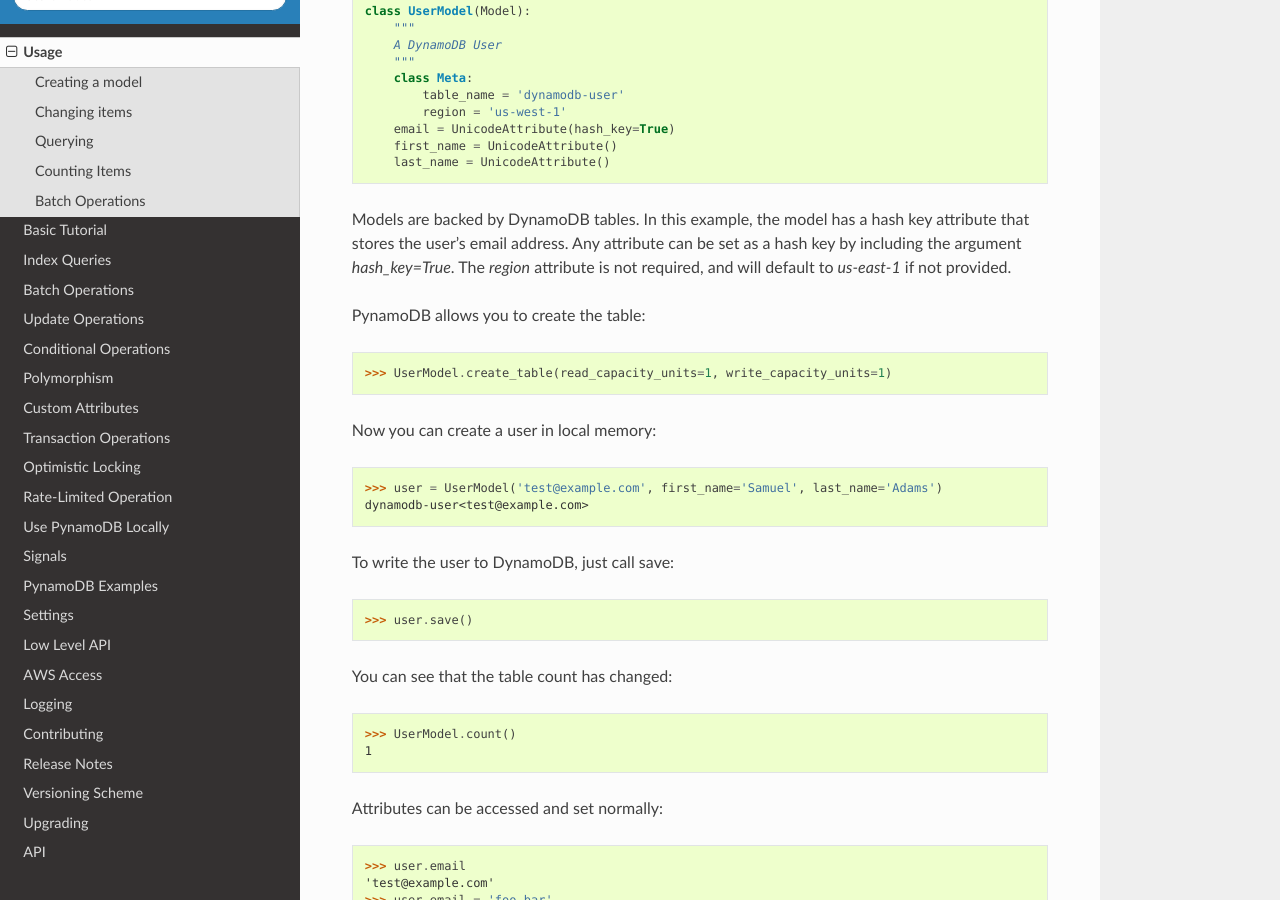
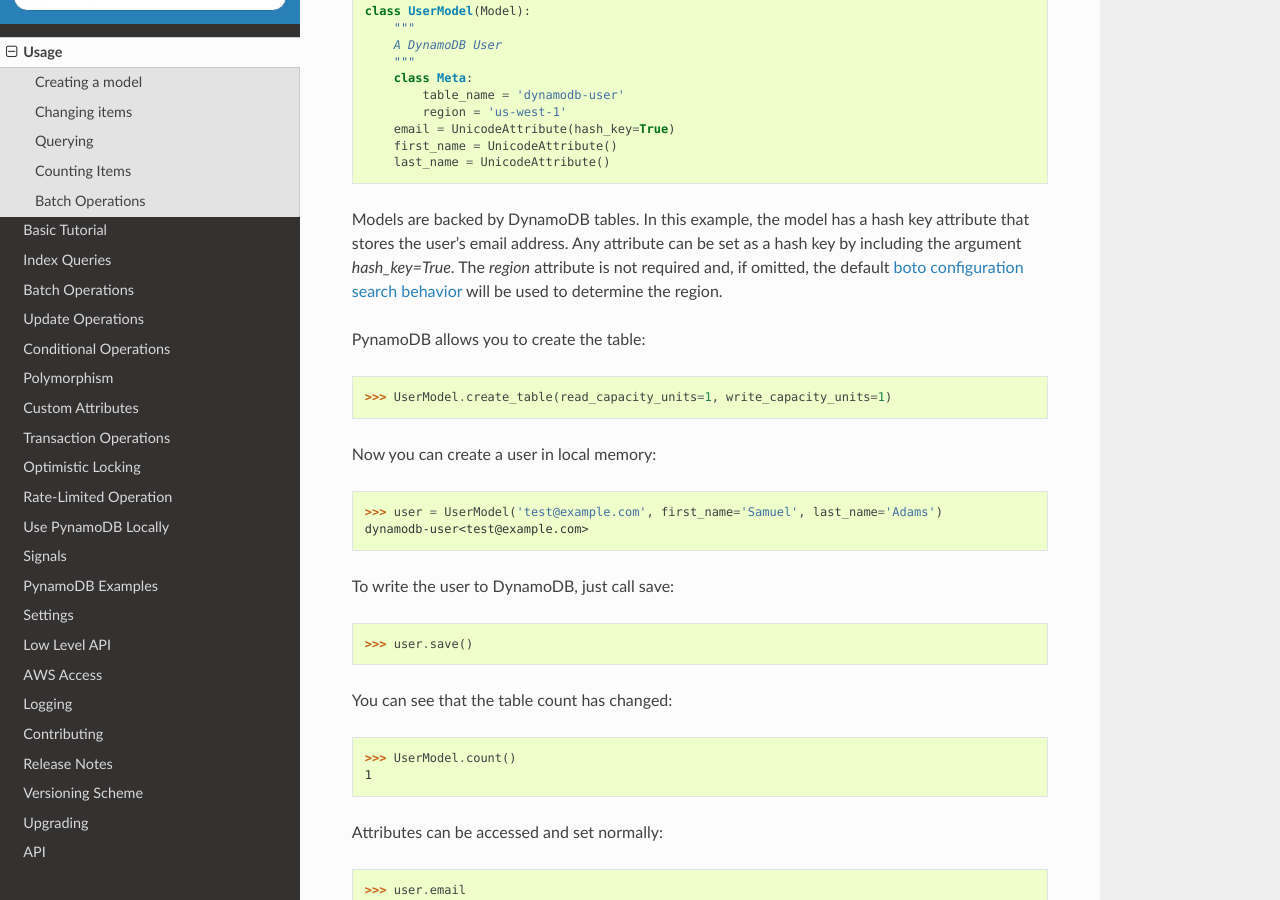
Before and after one commit to pynamodb/PynamoDB, a Sphinx documentation site: the page built from docs/quickstart.rst, in a window 1280 px wide and 900 px high, scrolled down 372 px. Built offline with Sphinx 7.4.7 and the Read the Docs theme 3.1.0, drawn with Linux system fonts in a browser that asks for light colours; the version number could not be read and is left out.

Commit message:
chore(docs): remove default region reference in docs (#1267)
This removes the reference to the default region being us-east-1 if not specified in the Model's Meta class. This is no longer true as of version 6.0.0.

```diff
--- a/docs/quickstart.rst
+++ b/docs/quickstart.rst
@@ -26,7 +26,10 @@
 
 Models are backed by DynamoDB tables. In this example, the model has a hash key attribute
 that stores the user's email address. Any attribute can be set as a hash key by including the argument
-`hash_key=True`. The `region` attribute is not required, and will default to `us-east-1` if not provided.
+`hash_key=True`. The `region` attribute is not required and, if omitted, the default
+`boto configuration search behavior
+<https://boto3.amazonaws.com/v1/documentation/api/latest/guide/configuration.html>`_
+will be used to determine the region.
 
 PynamoDB allows you to create the table:
 
```
